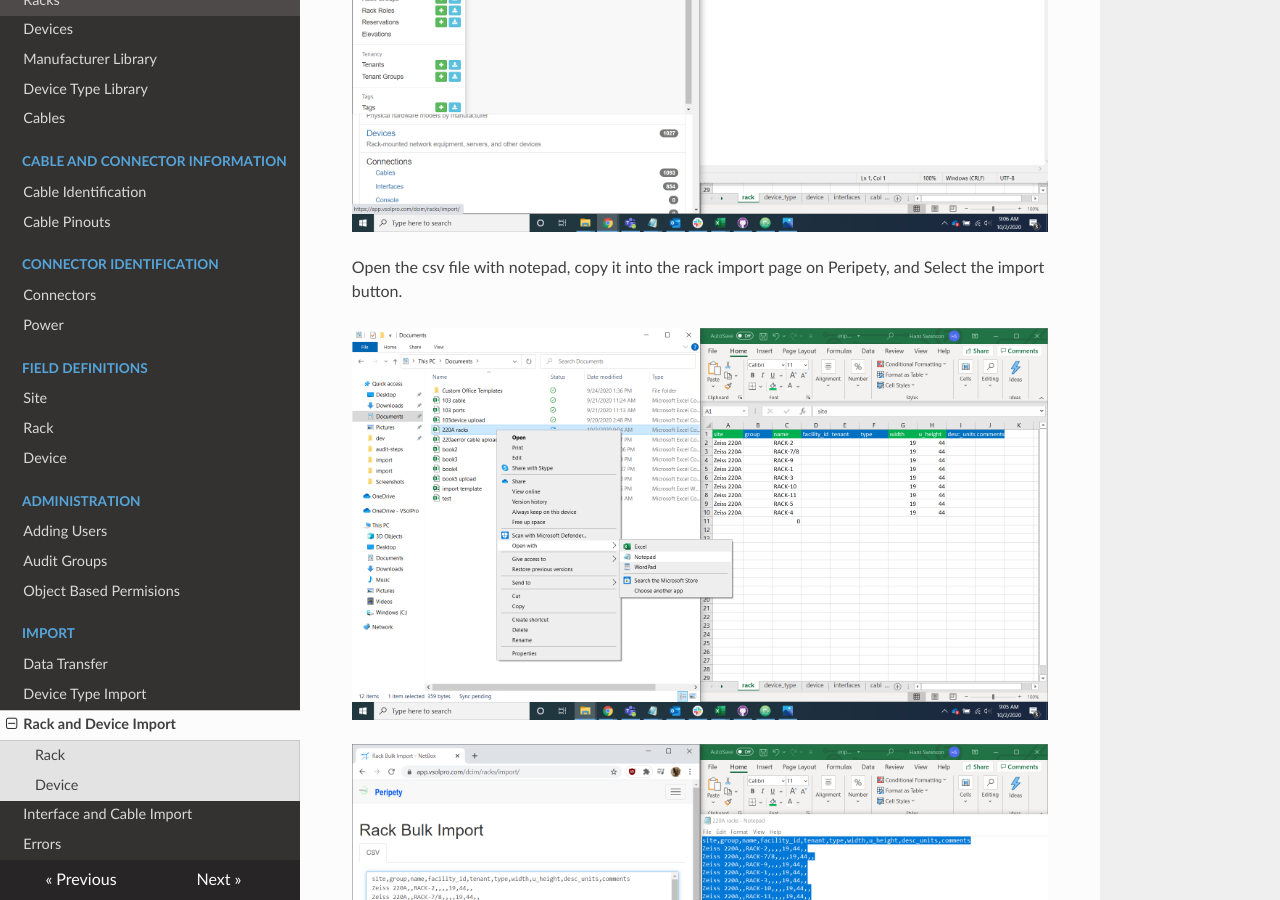
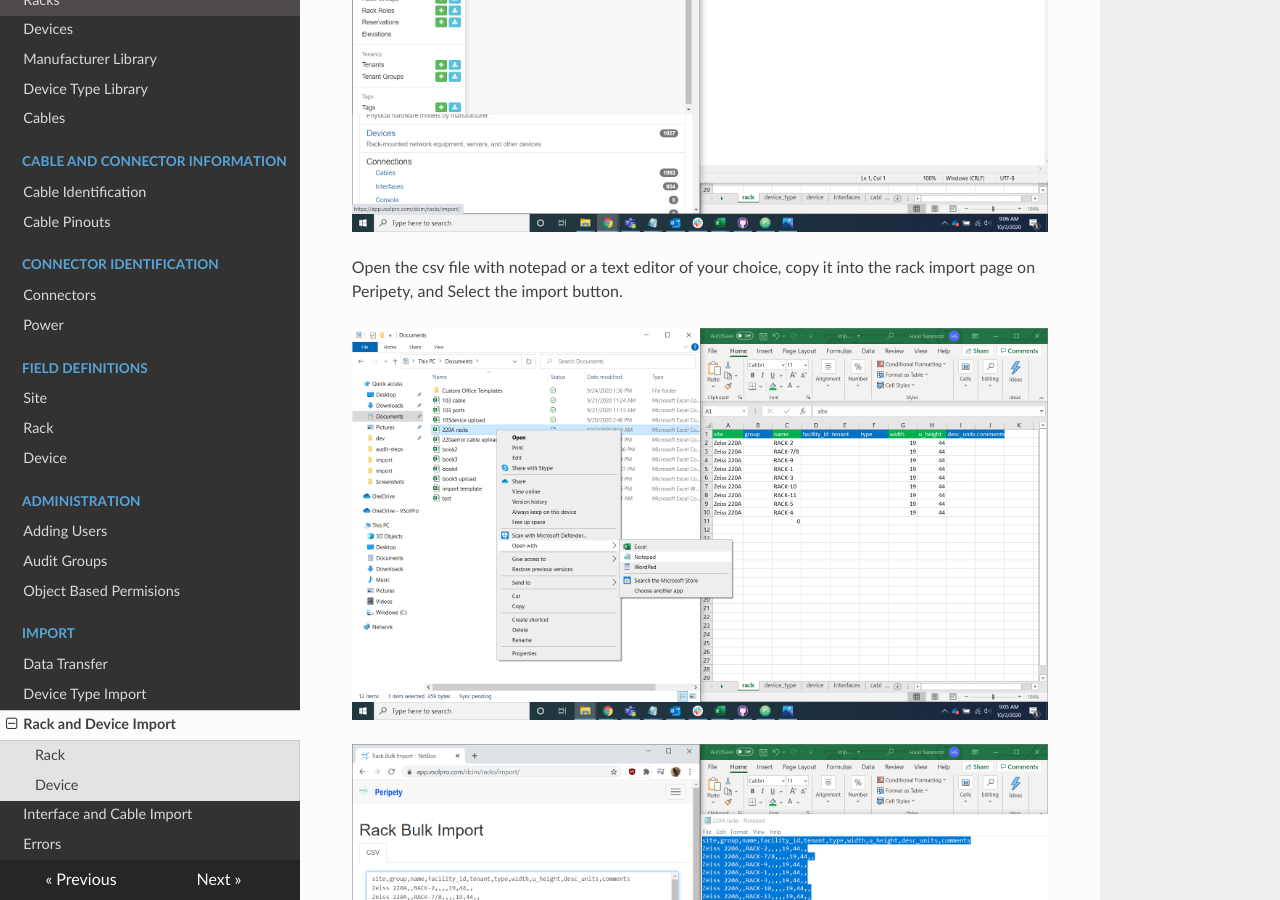
Before and after one commit to gadler01/peripety-docs, an MkDocs documentation site: the page built from docs/import/rack_device_import.md, in a window 1280 px wide and 900 px high, scrolled down 1959 px. Built offline with MkDocs 1.6.1, drawn with Linux system fonts in a browser that asks for light colours; nearby versions of some CDN libraries; old or Windows-style settings are respelled for this version of MkDocs; some of the changed text lies outside the part shown.

Commit message:
pictures fix

```diff
--- a/docs/import/rack_device_import.md
+++ b/docs/import/rack_device_import.md
@@ -22,7 +22,7 @@ Navigate to the rack import tab of Peripety
 
 ![Rack Import Tab](../img/import/rack_import_tab.png)
 
-Open the csv file with notepad, copy it into the rack import page on Peripety, and Select the import button.
+Open the csv file with notepad or a text editor of your choice, copy it into the rack import page on Peripety, and Select the import button.
 
 ![Rack Import](../img/import/rack_import_1.png)
 
@@ -58,7 +60,7 @@ Navigate to the device import tab of Peripety
 
 ![Device Import Tab](../img/import/device_import_tab.png)
 
-Open the csv file with notepad, copy it into the device import page on Peripety, and select the import button.
+Open the csv file with notepad or a text editor of your choice, copy it into the device import page on Peripety, and select the import button.
 
 ![Device Import](../img/import/device_import_1.png)
 
```
Also changed, not shown: other parts of docs/import/rack_device_import.md (+2 -0 lines), docs/administration/audit_groups.md (+2 -2 lines), docs/import/interface_cable_import.md (+2 -2 lines).
